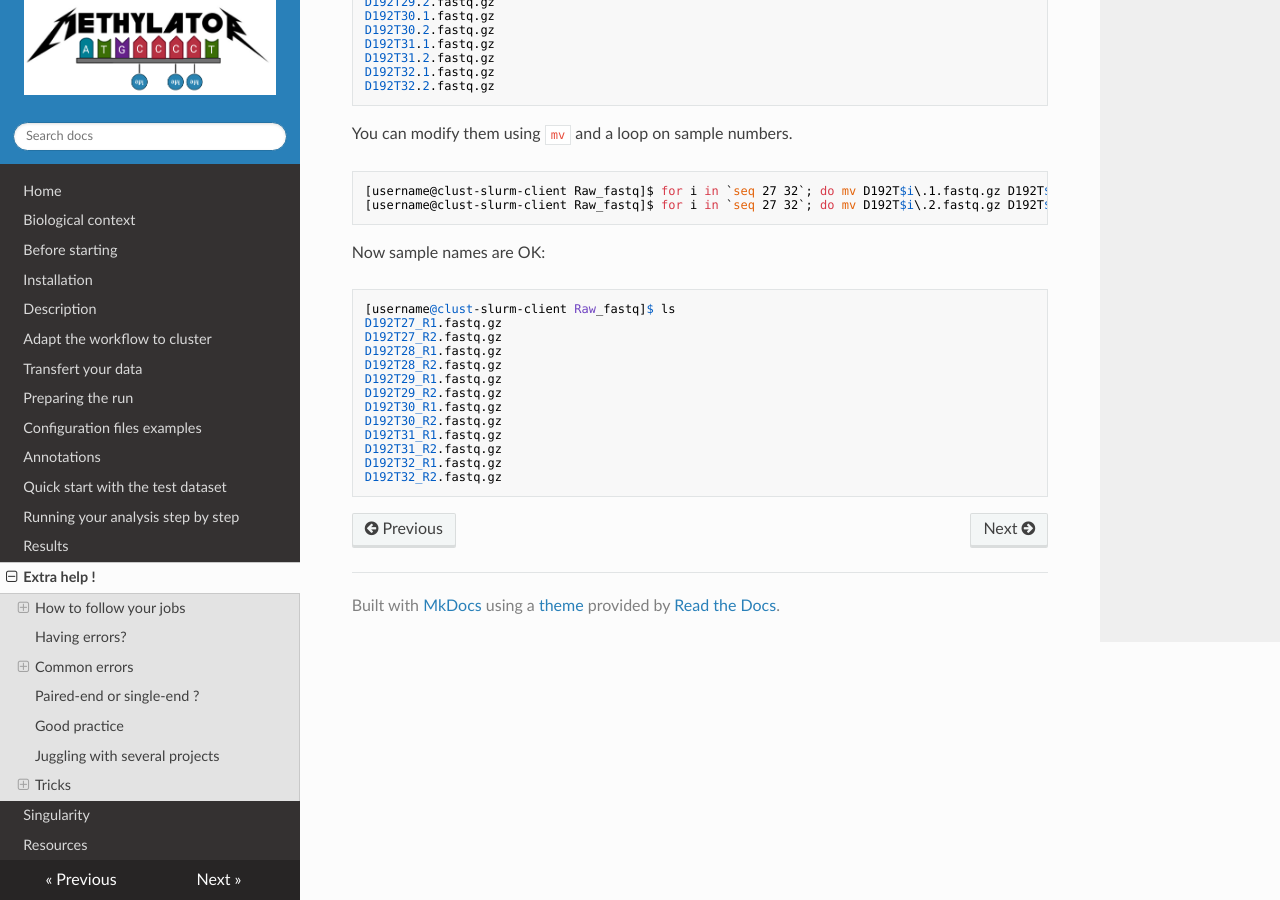
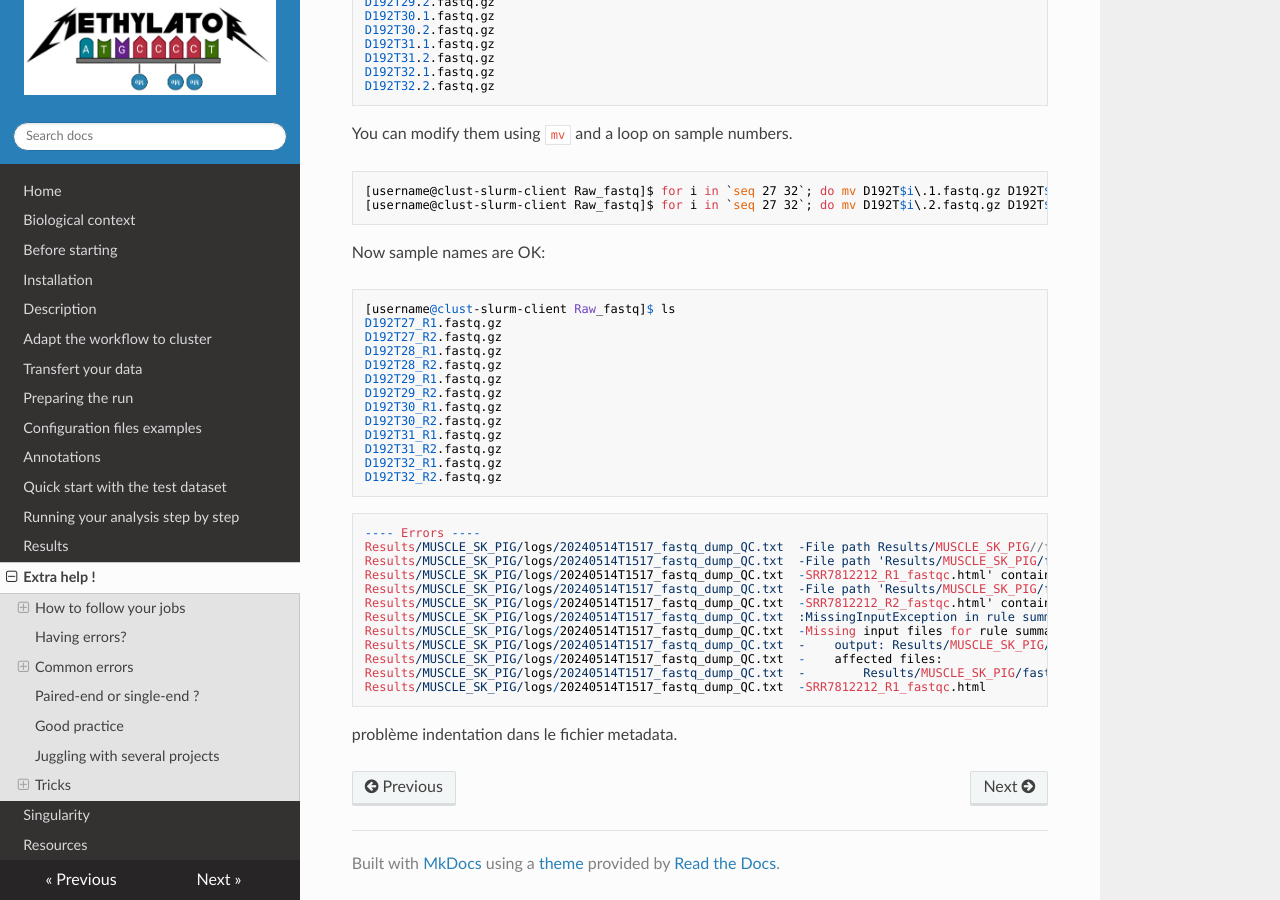
Before and after one commit to parisepigenetics/Methylator-Documentation, an MkDocs documentation site: the page built from docs/extra_help.md, in a window 1280 px wide and 900 px high, scrolled down 6929 px. Built offline with MkDocs 1.6.1, drawn with Linux system fonts in a browser that asks for light colours; nearby versions of some CDN libraries.

Commit message:
Update extra_help.md

````diff
--- a/docs/extra_help.md
+++ b/docs/extra_help.md
@@ -339,3 +339,22 @@ D192T31_R2.fastq.gz
 D192T32_R1.fastq.gz
 D192T32_R2.fastq.gz
 ```
+
+
+
+```
+---- Errors ----
+Results/MUSCLE_SK_PIG/logs/20240514T1517_fastq_dump_QC.txt	-File path Results/MUSCLE_SK_PIG//fastqc/SRA.log contains double '/'. This is likely unintended. It can also lead to inconsistent results of the file-matching approach used by Snakemake.
+Results/MUSCLE_SK_PIG/logs/20240514T1517_fastq_dump_QC.txt	-File path 'Results/MUSCLE_SK_PIG/fastqc/
+Results/MUSCLE_SK_PIG/logs/20240514T1517_fastq_dump_QC.txt	-SRR7812212_R1_fastqc.html' contains line break. This is likely unintended. It can also lead to inconsistent results of the file-matching approach used by Snakemake.
+Results/MUSCLE_SK_PIG/logs/20240514T1517_fastq_dump_QC.txt	-File path 'Results/MUSCLE_SK_PIG/fastqc/
+Results/MUSCLE_SK_PIG/logs/20240514T1517_fastq_dump_QC.txt	-SRR7812212_R2_fastqc.html' contains line break. This is likely unintended. It can also lead to inconsistent results of the file-matching approach used by Snakemake.
+Results/MUSCLE_SK_PIG/logs/20240514T1517_fastq_dump_QC.txt	:MissingInputException in rule summaryReport in file /shared/projects/wgbs_flow/Elouan/WGBSflow_1/workflow/fastq_dump_QC.rules, line 111:
+Results/MUSCLE_SK_PIG/logs/20240514T1517_fastq_dump_QC.txt	-Missing input files for rule summaryReport:
+Results/MUSCLE_SK_PIG/logs/20240514T1517_fastq_dump_QC.txt	-    output: Results/MUSCLE_SK_PIG/fastqc/report_quality_control.html, Results/MUSCLE_SK_PIG/fastqc/report_quality_control_data
+Results/MUSCLE_SK_PIG/logs/20240514T1517_fastq_dump_QC.txt	-    affected files:
+Results/MUSCLE_SK_PIG/logs/20240514T1517_fastq_dump_QC.txt	-        Results/MUSCLE_SK_PIG/fastqc/
+Results/MUSCLE_SK_PIG/logs/20240514T1517_fastq_dump_QC.txt	-SRR7812212_R1_fastqc.html
+```
+
+problème indentation dans le fichier metadata.
````
